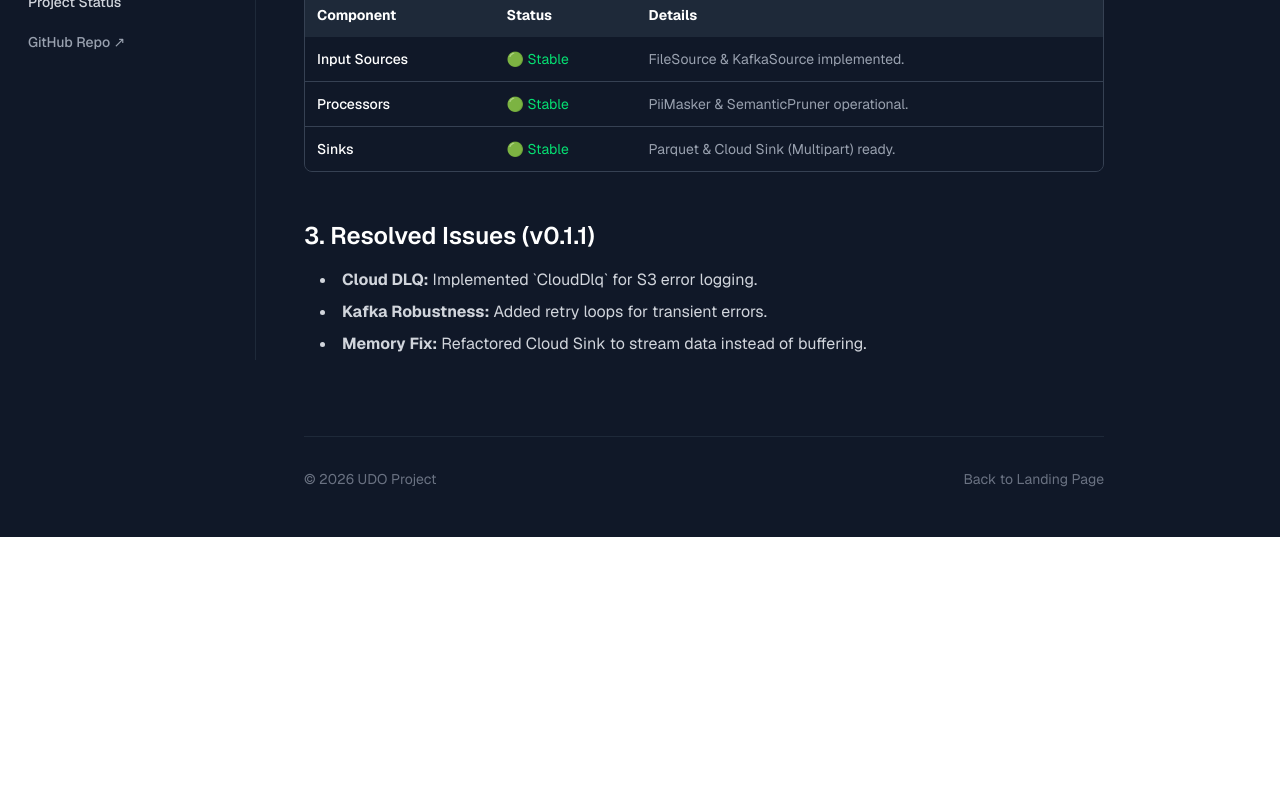
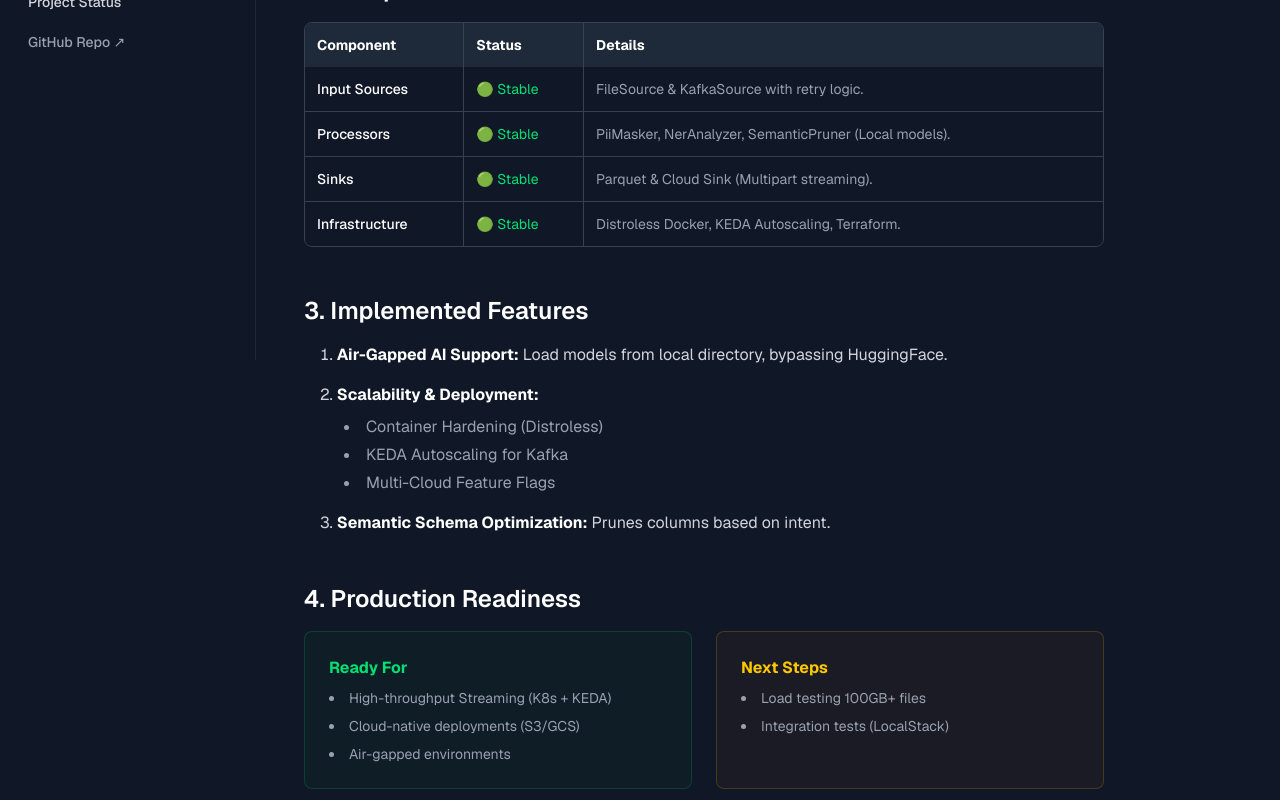
Before and after one commit to vikas-magar/udo, a Next.js app in the folder web/: page /docs/status in a window 1280 px wide. Shown: the part 440-1240 px from the top of the page. Before the commit the page ends 977 px from the top, so only its background shows below. Built offline with nearby package versions, Linux system fonts and the light colour scheme.

Commit message:
docs: update project status to 0.1.2 with scalability features

```diff
--- a/web/app/docs/status/page.tsx
+++ b/web/app/docs/status/page.tsx
@@ -1,41 +1,72 @@
 export default function ProjectStatus() {
   return (
-    <div className="prose prose-invert max-w-none">
+    <div className="max-w-4xl mx-auto text-gray-300">
       <h1 className="text-4xl font-bold text-white mb-6">Project Status Report</h1>
       <div className="mb-8 border-l-4 border-blue-500 pl-4 bg-gray-800/50 p-4 rounded-r">
         <p className="m-0"><strong className="text-white">Date:</strong> 2026-01-18</p>
-        <p className="m-0"><strong className="text-white">Version:</strong> 0.1.1</p>
+        <p className="m-0"><strong className="text-white">Version:</strong> 0.1.2</p>
       </div>
 
       <h2 className="text-2xl font-semibold text-white mt-12 mb-4">1. Executive Summary</h2>
-      <p className="text-gray-300 mb-6">
-        UDO (Universal Data Optimizer) is a Rust-based data processing pipeline designed for high-performance ETL tasks...
+      <p className="mb-6 leading-relaxed">
+        UDO (Universal Data Optimizer) is a Rust-based data processing pipeline designed for high-performance ETL tasks. The project has reached a stable <strong>Production Ready (Beta)</strong> stage, with core local functionality, cloud integration, and robust scalability patterns established.
       </p>
 
       <h2 className="text-2xl font-semibold text-white mt-12 mb-4">2. Component Status</h2>
-      <div className="overflow-x-auto rounded-lg border border-gray-700">
+      <div className="overflow-x-auto rounded-lg border border-gray-700 mb-8">
         <table className="w-full text-left text-sm">
           <thead className="bg-gray-800 text-white">
             <tr>
-              <th className="p-3">Component</th>
-              <th className="p-3">Status</th>
+              <th className="p-3 border-r border-gray-700">Component</th>
+              <th className="p-3 border-r border-gray-700">Status</th>
               <th className="p-3">Details</th>
             </tr>
           </thead>
           <tbody className="divide-y divide-gray-700 bg-gray-900/50">
-            <tr><td className="p-3 font-medium text-white">Input Sources</td><td className="p-3 text-green-400">🟢 Stable</td><td className="p-3 text-gray-400">FileSource & KafkaSource implemented.</td></tr>
-            <tr><td className="p-3 font-medium text-white">Processors</td><td className="p-3 text-green-400">🟢 Stable</td><td className="p-3 text-gray-400">PiiMasker & SemanticPruner operational.</td></tr>
-            <tr><td className="p-3 font-medium text-white">Sinks</td><td className="p-3 text-green-400">🟢 Stable</td><td className="p-3 text-gray-400">Parquet & Cloud Sink (Multipart) ready.</td></tr>
+            <tr><td className="p-3 font-medium text-white border-r border-gray-700">Input Sources</td><td className="p-3 text-green-400 border-r border-gray-700">🟢 Stable</td><td className="p-3 text-gray-400">FileSource & KafkaSource with retry logic.</td></tr>
+            <tr><td className="p-3 font-medium text-white border-r border-gray-700">Processors</td><td className="p-3 text-green-400 border-r border-gray-700">🟢 Stable</td><td className="p-3 text-gray-400">PiiMasker, NerAnalyzer, SemanticPruner (Local models).</td></tr>
+            <tr><td className="p-3 font-medium text-white border-r border-gray-700">Sinks</td><td className="p-3 text-green-400 border-r border-gray-700">🟢 Stable</td><td className="p-3 text-gray-400">Parquet & Cloud Sink (Multipart streaming).</td></tr>
+            <tr><td className="p-3 font-medium text-white border-r border-gray-700">Infrastructure</td><td className="p-3 text-green-400 border-r border-gray-700">🟢 Stable</td><td className="p-3 text-gray-400">Distroless Docker, KEDA Autoscaling, Terraform.</td></tr>
           </tbody>
         </table>
       </div>
 
-      <h2 className="text-2xl font-semibold text-white mt-12 mb-4">3. Resolved Issues (v0.1.1)</h2>
-      <ul className="list-disc list-inside space-y-2 text-gray-300 ml-4">
-        <li><strong>Cloud DLQ:</strong> Implemented `CloudDlq` for S3 error logging.</li>
-        <li><strong>Kafka Robustness:</strong> Added retry loops for transient errors.</li>
-        <li><strong>Memory Fix:</strong> Refactored Cloud Sink to stream data instead of buffering.</li>
-      </ul>
+      <h2 className="text-2xl font-semibold text-white mt-12 mb-4">3. Implemented Features</h2>
+      <ol className="list-decimal list-inside space-y-4 mb-8 ml-4">
+        <li>
+          <strong className="text-white">Air-Gapped AI Support:</strong> Load models from local directory, bypassing HuggingFace.
+        </li>
+        <li>
+          <strong className="text-white">Scalability & Deployment:</strong>
+          <ul className="list-disc list-inside ml-6 mt-2 space-y-1 text-gray-400">
+            <li>Container Hardening (Distroless)</li>
+            <li>KEDA Autoscaling for Kafka</li>
+            <li>Multi-Cloud Feature Flags</li>
+          </ul>
+        </li>
+        <li>
+          <strong className="text-white">Semantic Schema Optimization:</strong> Prunes columns based on intent.
+        </li>
+      </ol>
+
+      <h2 className="text-2xl font-semibold text-white mt-12 mb-4">4. Production Readiness</h2>
+      <div className="grid md:grid-cols-2 gap-6">
+        <div className="bg-green-900/10 border border-green-500/20 p-6 rounded-lg">
+          <h3 className="font-bold text-green-400 mb-2">Ready For</h3>
+          <ul className="list-disc list-inside space-y-2 text-sm text-gray-400">
+            <li>High-throughput Streaming (K8s + KEDA)</li>
+            <li>Cloud-native deployments (S3/GCS)</li>
+            <li>Air-gapped environments</li>
+          </ul>
+        </div>
+        <div className="bg-yellow-900/10 border border-yellow-500/20 p-6 rounded-lg">
+          <h3 className="font-bold text-yellow-400 mb-2">Next Steps</h3>
+          <ul className="list-disc list-inside space-y-2 text-sm text-gray-400">
+            <li>Load testing 100GB+ files</li>
+            <li>Integration tests (LocalStack)</li>
+          </ul>
+        </div>
+      </div>
     </div>
   );
 }
```
Also changed, not shown: 1 other file (tests, documents, lock files or other folders).
